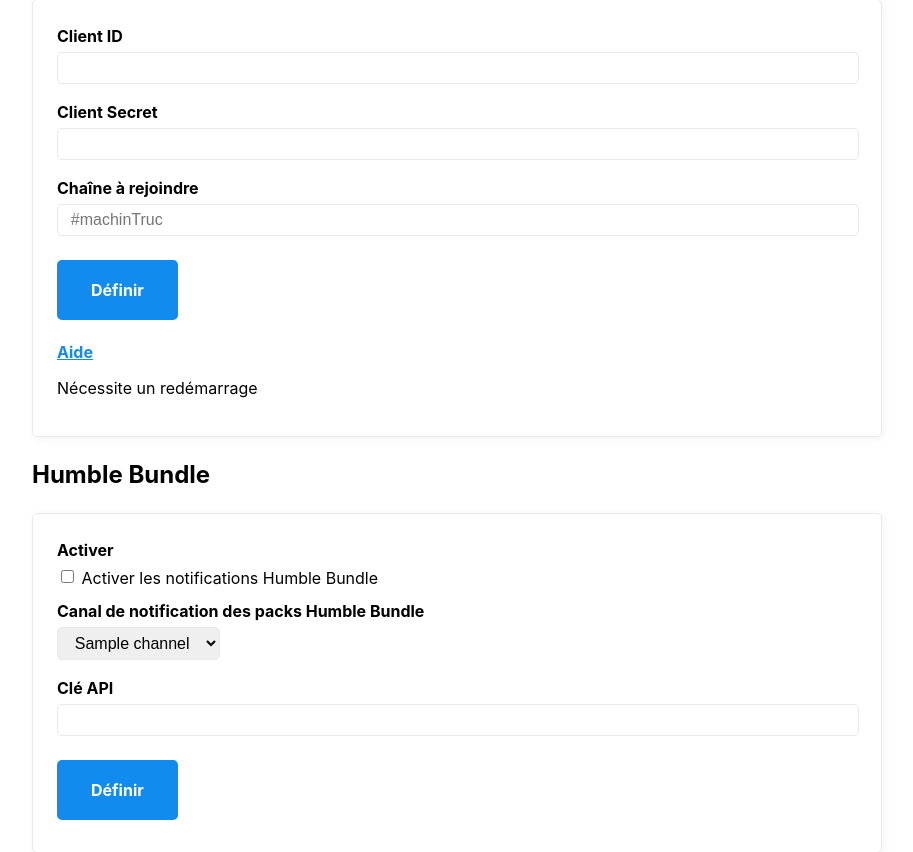
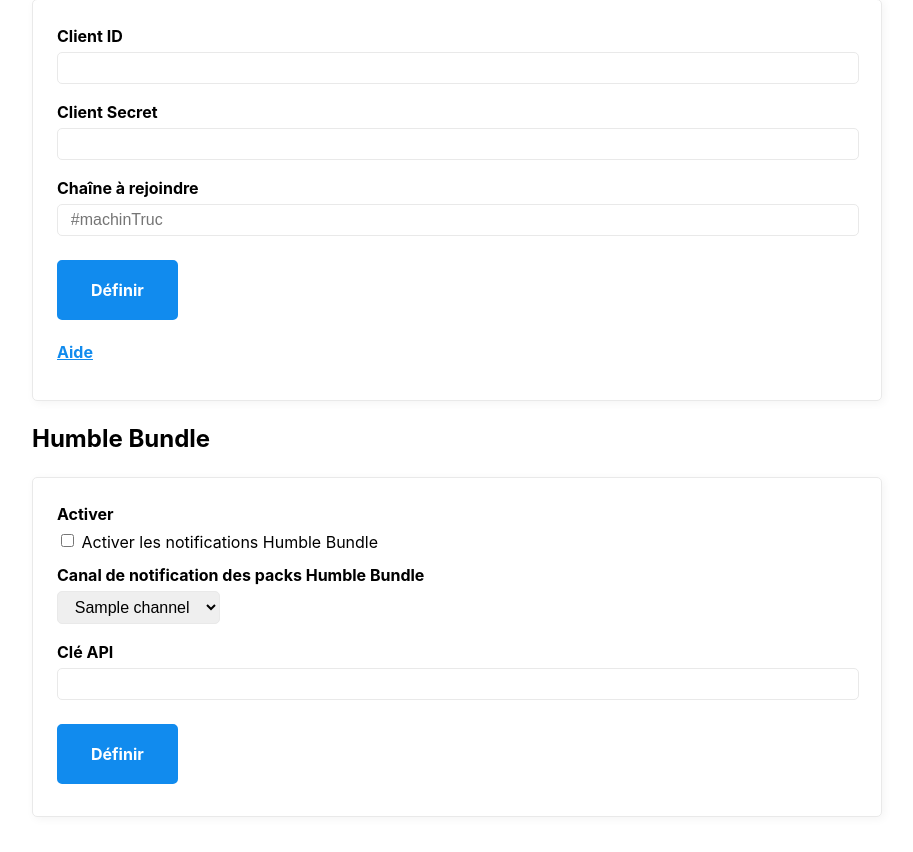
Before and after one commit to skylanix/MamieHenriette, a Flask app: template webapp/templates/configurations.html in a window 1280 px wide. Shown: the part 727-1579 px from the top of the page, without its empty margins (68-981 px from the left). Run offline with Flask 3, Linux system fonts and the light colour scheme; tables that the repository leaves empty hold one stand-in row (values such as "Sample post"); the template is opened without the code that fills it: values that come from a table or form of the project are taken from there, most other values are stand-ins (such as "Sample title", 1, 10 or a date in 2020); parts of the project's set-up code (start-up, migrations or seed data) failed here and were passed over.

Commit message:
amélioration messag de redémarrage

```diff
--- a/webapp/templates/configurations.html
+++ b/webapp/templates/configurations.html
@@ -35,8 +35,8 @@
 	<label for="twitch_refresh_token">Refresh Token</label>
 	<input name="twitch_refresh_token" type="text" value="{{ configuration.getValue('twitch_refresh_token') }}"
 		readonly="readonly" />
+	<p>Nécessite un redémarrage après l'obtention des Tokens.</p>
 	{% endif %}
-	<p>Nécessite un redémarrage</p>
 </form>
 
 <h2>Humble Bundle</h2>
```
